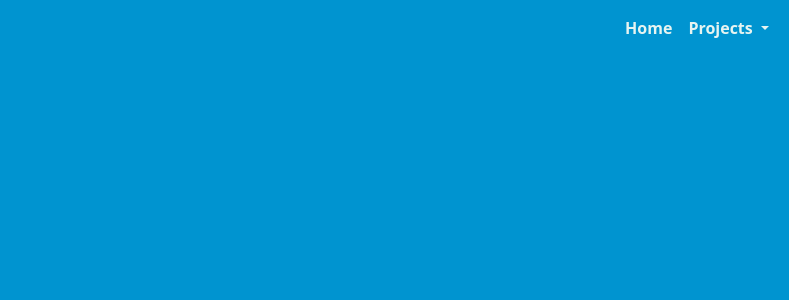
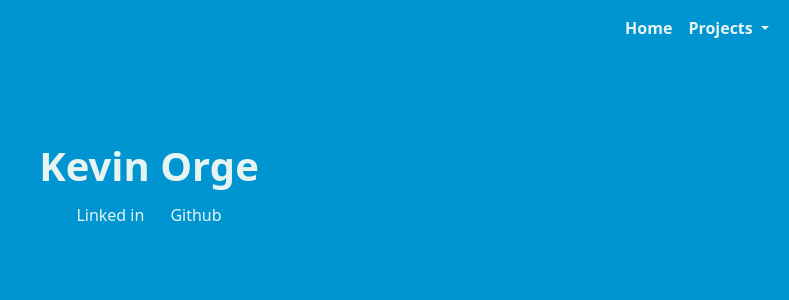
Before and after one commit to nekoTheGreat/kevinorge.com, a Nuxt app: page / in a window 1280 px wide. Shown: the top 300 px of the page, without its empty margins (491-1280 px from the left). Built offline with nearby package versions, Linux system fonts and the light colour scheme.

Commit message:
sample home page with my name, linked in and github links

```diff
--- /dev/null
+++ b/pages/index.vue
@@ -0,0 +1,16 @@
+<script setup>
+useHead({
+    title: 'Kevin Orge'
+});
+</script>
+<template>
+    <div class="w-100 d-flex flex-column align-items-center" style="margin-top: 5rem;">
+        <div class="text-complement">
+            <strong class="fs-1">Kevin Orge</strong>
+            <div class="d-flex justify-content-center">
+                <a href="https://www.linkedin.com/in/kevin-orge-583a06b3" target="_blank" class="btn text-complement">Linked in</a>
+                <a href="https://github.com/nekoTheGreat" target="_blank" class="btn text-complement">Github</a>
+            </div>
+        </div>
+    </div>
+</template>
```
